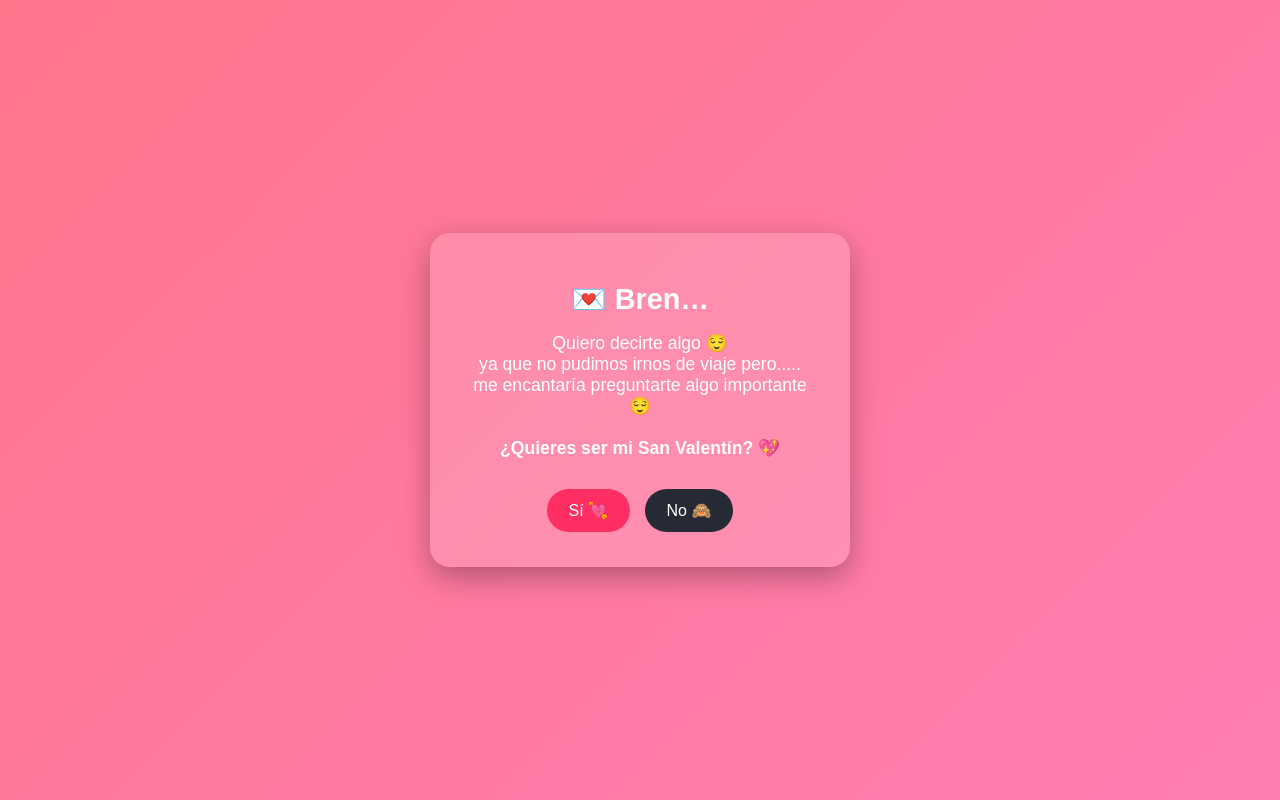
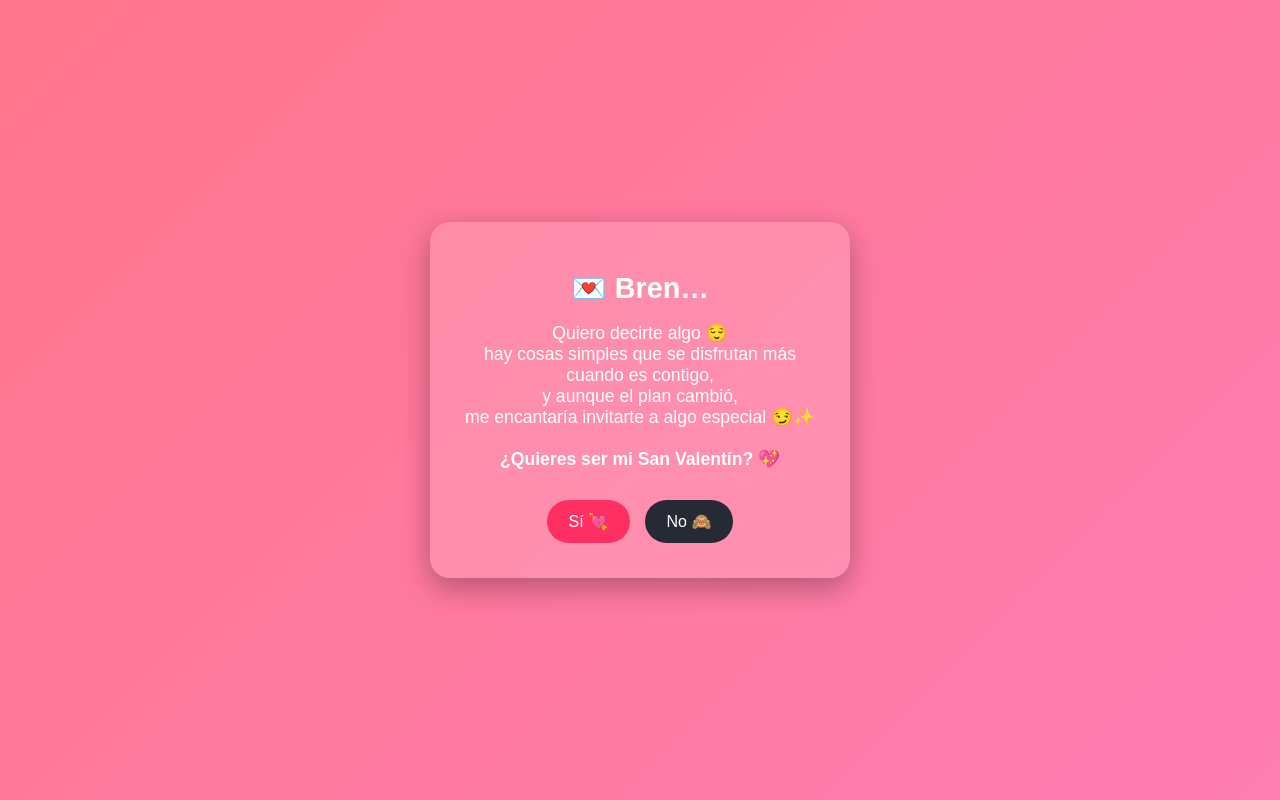
Before and after one commit to Developer1rbs/San_valentin, a plain HTML site: page index.html in a window 1280 px wide. Drawn offline with Linux system fonts and the light colour scheme.

Commit message:
Update index.html

```diff
--- a/index.html
+++ b/index.html
@@ -65,9 +65,11 @@
     <p>
   Quiero decirte algo 😌
   <br>
-      ya que no pudimos irnos de viaje pero.....
+  hay cosas simples que se disfrutan más cuando es contigo,
   <br>
-      me encantaría preguntarte algo importante 😌
+  y aunque el plan cambió,
+  <br>
+  me encantaría invitarte a algo especial 😏✨
   <br><br>
   <strong>¿Quieres ser mi San Valentín? 💖</strong>
 </p>
```
Lines whose indentation alone changed are shown as unchanged.
